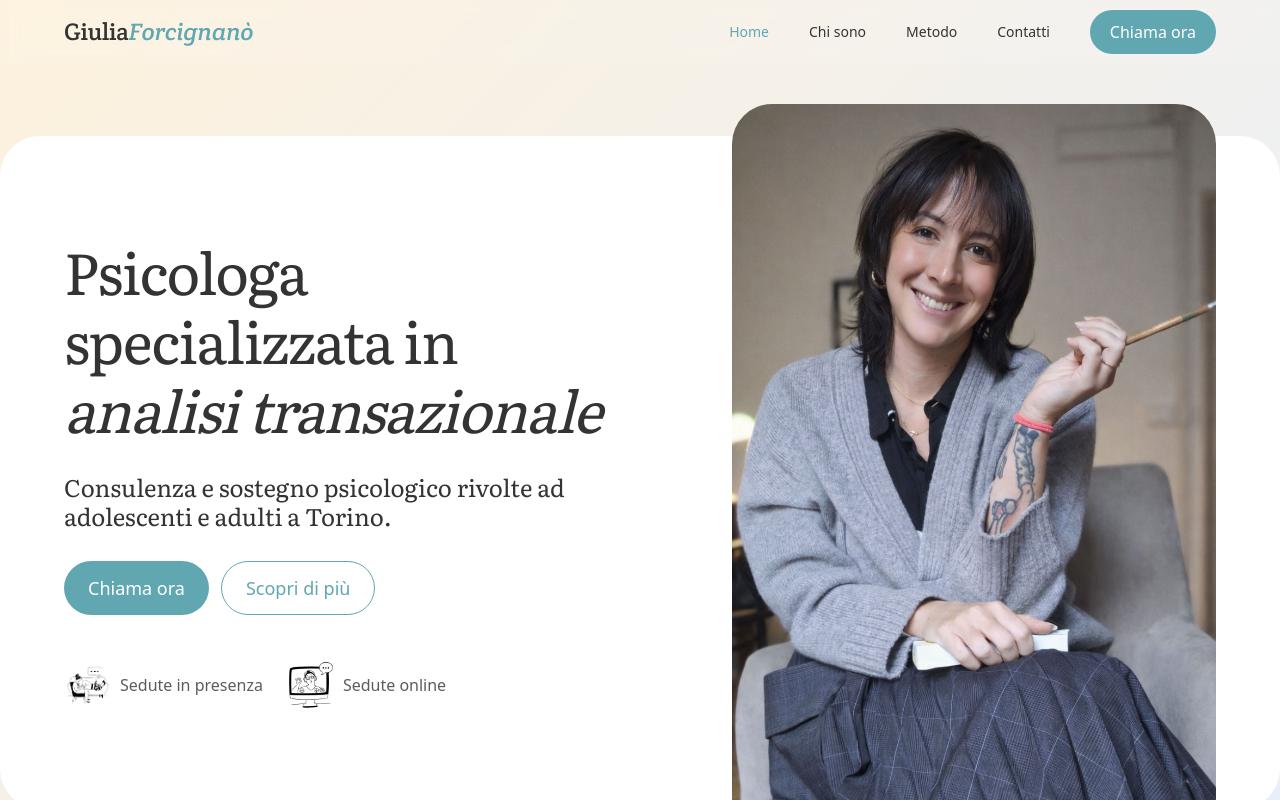
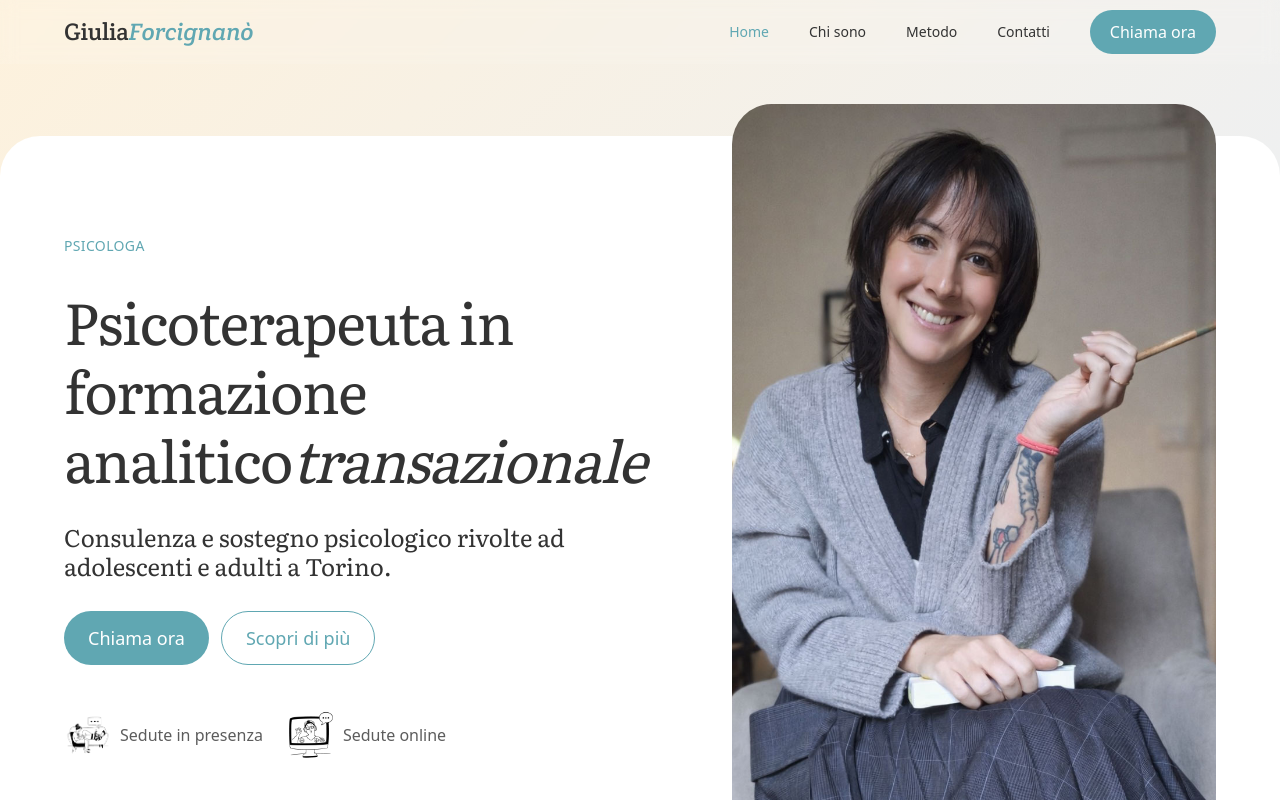
Before and after one commit to Delvezio/giuliaforcignano, a SvelteKit app: page / in a window 1280 px wide. Shown: the top 800 px of the page. Built offline with nearby package versions, Linux system fonts and the light colour scheme.

Commit message:
little fix from giulia

```diff
--- a/src/lib/components/sections/Hero.svelte
+++ b/src/lib/components/sections/Hero.svelte
@@ -56,7 +56,7 @@
           {/if}
 
           <Heading level={1}>
-            Psicologa specializzata in <em class="italic">analisi transazionale</em>
+            Psicoterapeuta in formazione analitico<em class="italic"> transazionale</em>
           </Heading>
 
           <div class="max-w-prose">
--- a/src/lib/config/site.ts
+++ b/src/lib/config/site.ts
@@ -2,7 +2,7 @@
   name: 'Giulia Forcignano',
   title: 'Giulia Forcignano — Progetto e contenuti',
   description:
-    'Progetto, contenuti e consulenza. Pastelli delicati, chiarezza e cura. Scopri servizi, articoli e contatti.',
+    'Psicologa - psicoterapeuta in formazione analitico transazionale. Sedute in presenza e online. Torino.',
   url: 'https://giuliaforcignano.vercel.app', // aggiorna con il tuo dominio quando lo hai
   ogImage: '/og-default.svg', // per ora SVG; in futuro meglio PNG/JPG 1200x630
   locale: 'it_IT',
--- a/src/routes/+page.svelte
+++ b/src/routes/+page.svelte
@@ -14,6 +14,7 @@
 </script>
 
 <Hero
+eyebrow="Psicologa"
   subtitle="Consulenza e sostegno psicologico rivolte ad adolescenti e adulti a Torino."
   highlights={[
     { icon: '/img/icon/Therapy-Counseling.png', text: 'Sedute in presenza' },
```
